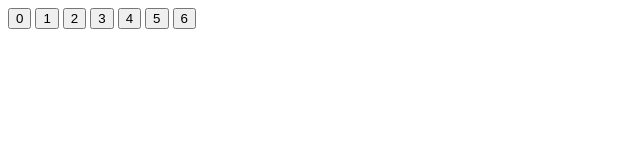
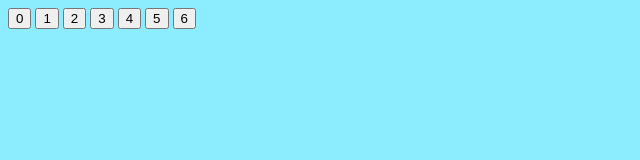
Before and after one commit to ArcticGames/logisticsSite, a website: page main.html in a window 1280 px wide. Shown: the whole page, without its empty margins (0-640 px from the left). Drawn offline with Linux system fonts and the light colour scheme.

Commit message:
Fixed css 2.0

```diff
--- a/main.html
+++ b/main.html
@@ -2,7 +2,7 @@
 <html>
   <head>
     <meta charset="utf-8">
-    <link rel="stylesheet" href="./css/main.html" />
+    <link rel="stylesheet" href="./css/main.css" />
     <title>Logistik</title>
   </head>
   <body>
```
